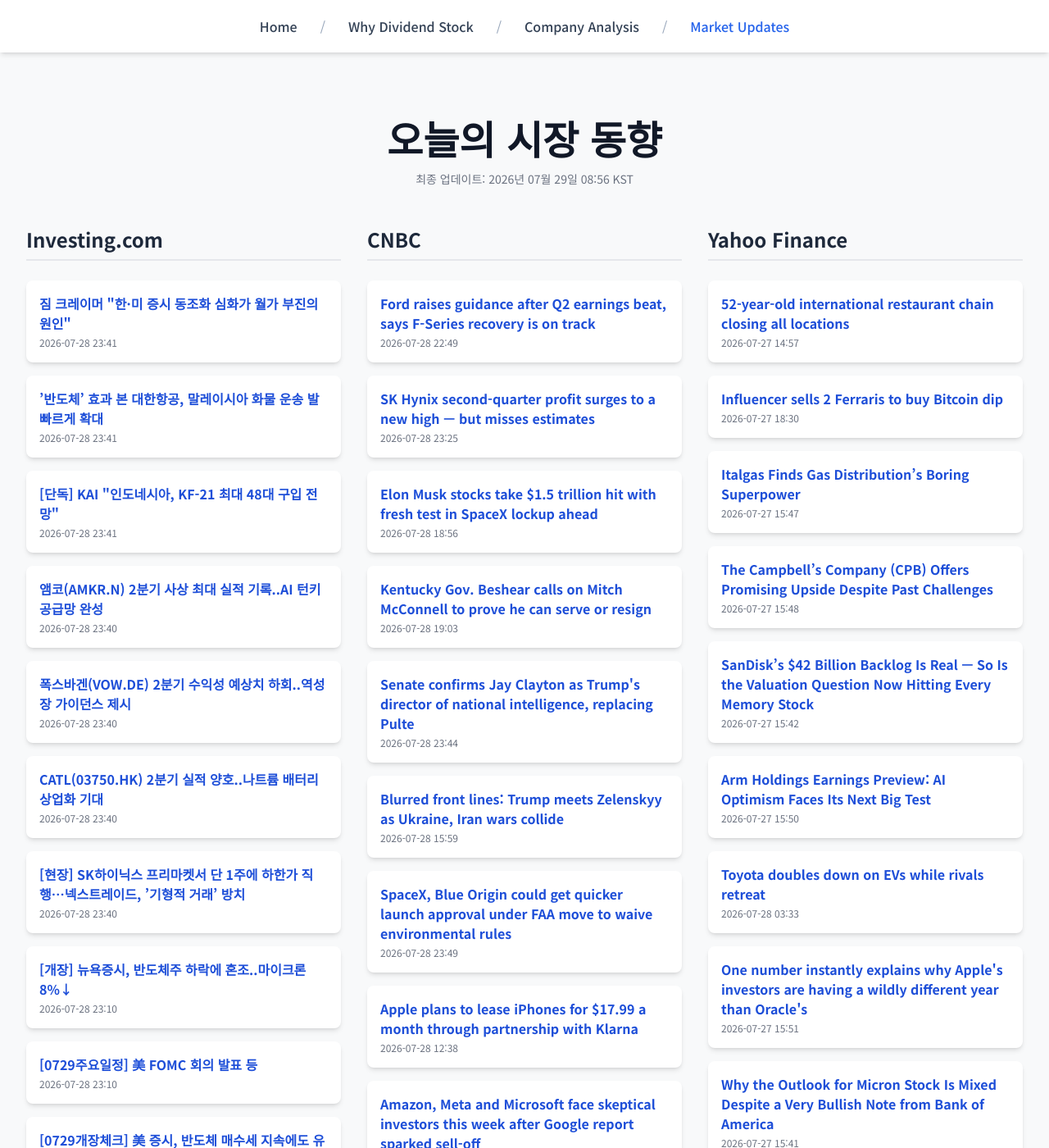
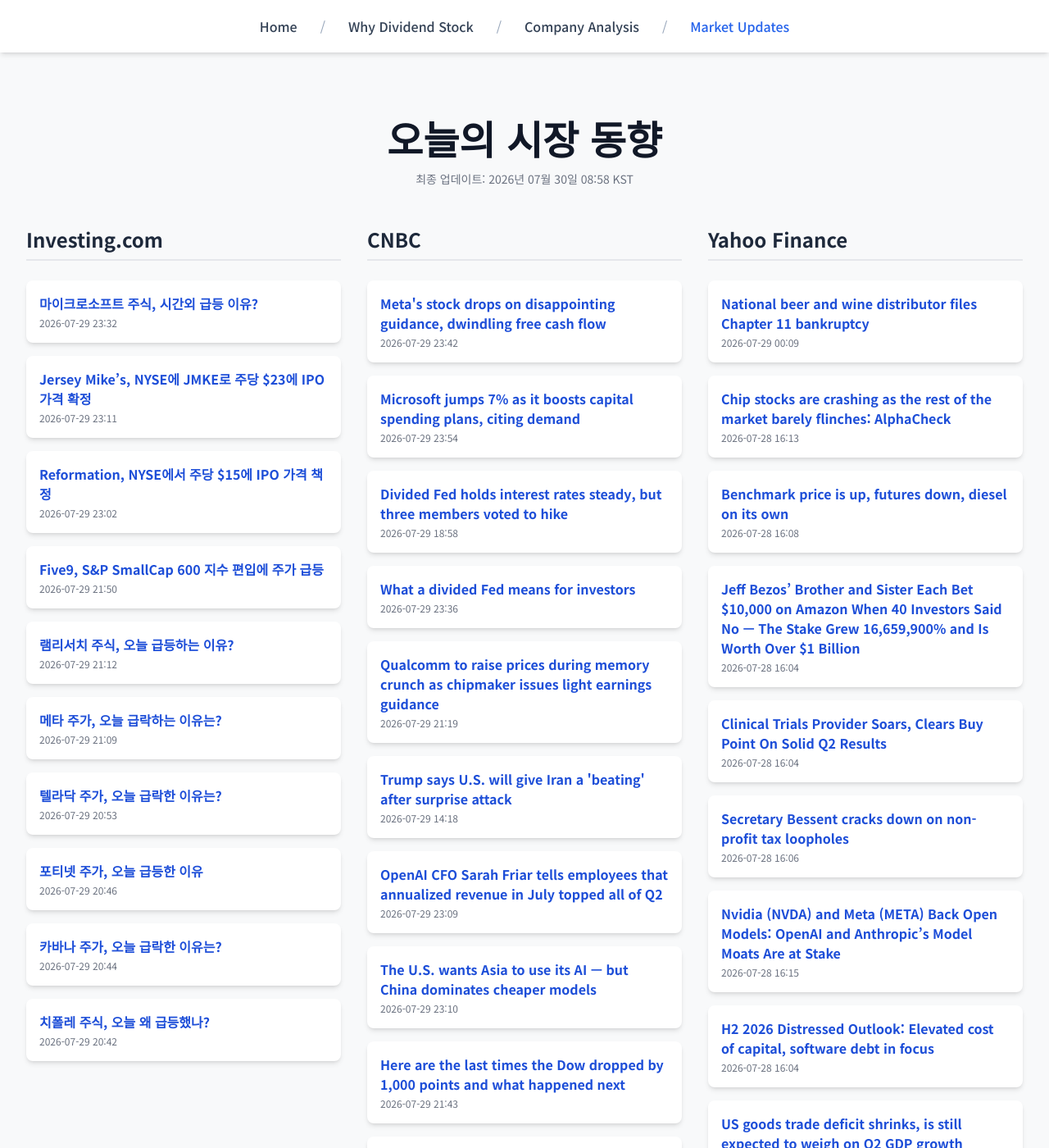
Before and after one commit to Kay-Hwang/my-company-analysis, a Jekyll site: the page built from market-updates.html, in a window 1280 px wide and 1400 px high. Shown: the whole window at 82% size. Built offline with Jekyll 4.4.1, drawn with Linux system fonts in a browser that asks for light colours; nearby versions of some CDN libraries; a script that is not in the unit is left out; some of the changed text lies outside the part shown.

Commit message:
Update daily data

```diff
--- a/_data/latest_data.json
+++ b/_data/latest_data.json
@@ -1,190 +1,190 @@
 {
-  "lastUpdated": "2026년 07월 29일 08:56 KST",
+  "lastUpdated": "2026년 07월 30일 08:58 KST",
   "news": {
     "investing": [
       {
-        "title": "짐 크레이머 \"한·미 증시 동조화 심화가 월가 부진의 원인\"",
-        "link": "https://kr.investing.com/news/stock-market-news/article-2033290",
-        "pubDate": "2026-07-28 23:41:03",
-        "summary": "짐 크레이머 \"한·미 증시 동조화 심화가 월가 부진의 원인\""
+        "title": "마이크로소프트 주식, 시간외 급등 이유?",
+        "link": "https://kr.investing.com/news/stock-market-news/article-93CH-2035807",
+        "pubDate": "2026-07-29 23:32:20",
+        "summary": "마이크로소프트 주식, 시간외 급등 이유?"
       },
       {
-        "title": "’반도체’ 효과 본 대한항공, 말레이시아 화물 운송 발 빠르게 확대",
-        "link": "https://kr.investing.com/news/stock-market-news/article-2033287",
-        "pubDate": "2026-07-28 23:41:02",
-        "summary": "’반도체’ 효과 본 대한항공, 말레이시아 화물 운송 발 빠르게 확대"
+        "title": "Jersey Mike’s, NYSE에 JMKE로 주당 $23에 IPO 가격 확정",
+        "link": "https://kr.investing.com/news/stock-market-news/article-432SI-2035806",
+        "pubDate": "2026-07-29 23:11:06",
+        "summary": "Jersey Mike’s, NYSE에 JMKE로 주당 $23에 IPO 가격 확정"
       },
       {
-        "title": "[단독] KAI \"인도네시아, KF-21 최대 48대 구입 전망\"",
-        "link": "https://kr.investing.com/news/stock-market-news/article-2033286",
-        "pubDate": "2026-07-28 23:41:02",
-        "summary": "[단독] KAI \"인도네시아, KF-21 최대 48대 구입 전망\""
+        "title": "Reformation, NYSE에서 주당 $15에 IPO 가격 책정",
+        "link": "https://kr.investing.com/news/stock-market-news/article-432SI-2035801",
+        "pubDate": "2026-07-29 23:02:05",
+        "summary": "Reformation, NYSE에서 주당 $15에 IPO 가격 책정"
       },
       {
-        "title": "앰코(AMKR.N) 2분기 사상 최대 실적 기록..AI 턴키 공급망 완성",
-        "link": "https://kr.investing.com/news/stock-market-news/article-2033284",
-        "pubDate": "2026-07-28 23:40:16",
-        "summary": "앰코(AMKR.N) 2분기 사상 최대 실적 기록..AI 턴키 공급망 완성"
+        "title": "Five9, S&P SmallCap 600 지수 편입에 주가 급등",
+        "link": "https://kr.investing.com/news/stock-market-news/article-93CH-2035682",
+        "pubDate": "2026-07-29 21:50:22",
+        "summary": "Five9, S&P SmallCap 600 지수 편입에 주가 급등"
       },
       {
-        "title": "폭스바겐(VOW.DE) 2분기 수익성 예상치 하회..역성장 가이던스 제시",
-        "link": "https://kr.investing.com/news/stock-market-news/article-2033283",
-        "pubDate": "2026-07-28 23:40:16",
-        "summary": "폭스바겐(VOW.DE) 2분기 수익성 예상치 하회..역성장 가이던스 제시"
+        "title": "램리서치 주식, 오늘 급등하는 이유?",
+        "link": "https://kr.investing.com/news/stock-market-news/article-93CH-2035599",
+        "pubDate": "2026-07-29 21:12:11",
+        "summary": "램리서치 주식, 오늘 급등하는 이유?"
       },
       {
-        "title": "CATL(03750.HK) 2분기 실적 양호..나트륨 배터리 상업화 기대",
-        "link": "https://kr.investing.com/news/stock-market-news/article-2033282",
-        "pubDate": "2026-07-28 23:40:16",
-        "summary": "CATL(03750.HK) 2분기 실적 양호..나트륨 배터리 상업화 기대"
+        "title": "메타 주가, 오늘 급락하는 이유는?",
+        "link": "https://kr.investing.com/news/stock-market-news/article-93CH-2035596",
+        "pubDate": "2026-07-29 21:09:52",
+        "summary": "메타 주가, 오늘 급락하는 이유는?"
       },
       {
-        "title": "[현장] SK하이닉스 프리마켓서 단 1주에 하한가 직행…넥스트레이드, ’기형적 거래’ 방치",
-        "link": "https://kr.investing.com/news/stock-market-news/article-2033281",
-        "pubDate": "2026-07-28 23:40:15",
-        "summary": "[현장] SK하이닉스 프리마켓서 단 1주에 하한가 직행…넥스트레이드, ’기형적 거래’ 방치"
+        "title": "텔라닥 주가, 오늘 급락한 이유는?",
+        "link": "https://kr.investing.com/news/stock-market-news/article-93CH-2035542",
+        "pubDate": "2026-07-29 20:53:01",
+        "summary": "텔라닥 주가, 오늘 급락한 이유는?"
       },
       {
-        "title": "[개장] 뉴욕증시, 반도체주 하락에 혼조..마이크론 8%↓",
-        "link": "https://kr.investing.com/news/stock-market-news/article-2033270",
-        "pubDate": "2026-07-28 23:10:16",
-        "summary": "[개장] 뉴욕증시, 반도체주 하락에 혼조..마이크론 8%↓"
+        "title": "포티넷 주가, 오늘 급등한 이유",
+        "link": "https://kr.investing.com/news/stock-market-news/article-93CH-2035521",
+        "pubDate": "2026-07-29 20:46:41",
+        "summary": "포티넷 주가, 오늘 급등한 이유"
       },
       {
-        "title": "[0729주요일정] 美 FOMC 회의 발표 등",
-        "link": "https://kr.investing.com/news/stock-market-news/article-2033269",
-        "pubDate": "2026-07-28 23:10:09",
-        "summary": "[0729주요일정] 美 FOMC 회의 발표 등"
+        "title": "카바나 주가, 오늘 급락한 이유는?",
+        "link": "https://kr.investing.com/news/stock-market-news/article-93CH-2035510",
+        "pubDate": "2026-07-29 20:44:19",
+        "summary": "카바나 주가, 오늘 급락한 이유는?"
       },
       {
-        "title": "[0729개장체크] 美 증시, 반도체 매수세 지속에도 유가·금리 급락에 혼조 마감",
-        "link": "https://kr.investing.com/news/stock-market-news/article-2033268",
-        "pubDate": "2026-07-28 23:10:09",
-        "summary": "[0729개장체크] 美 증시, 반도체 매수세 지속에도 유가·금리 급락에 혼조 마감"
+        "title": "치폴레 주식, 오늘 왜 급등했나?",
+        "link": "https://kr.investing.com/news/stock-market-news/article-93CH-2035501",
+        "pubDate": "2026-07-29 20:42:20",
+        "summary": "치폴레 주식, 오늘 왜 급등했나?"
       }
     ],
     "cnbc": [
       {
-        "title": "Ford raises guidance after Q2 earnings beat, says F-Series recovery is on track",
-        "link": "https://www.cnbc.com/2026/07/28/ford-motor-f-earnings-q2-2026.html",
-        "pubDate": "Tue, 28 Jul 2026 22:49:50 GMT",
-        "summary": "Ford cited operational improvements, resilient vehicle pricing and a high sales mix of profitable products for its performance and the improved guidance."
+        "title": "Meta's stock drops on disappointing guidance, dwindling free cash flow",
+        "link": "https://www.cnbc.com/2026/07/29/meta-q2-earnings-report-2026.html",
+        "pubDate": "Wed, 29 Jul 2026 23:42:17 GMT",
+        "summary": "Meta issued a weaker-than-expected revenue forecast and narrowed its capex range for the year."
       },
       {
-        "title": "SK Hynix second-quarter profit surges to a new high — but misses estimates",
-        "link": "https://www.cnbc.com/2026/07/29/sk-hynix-earnings-profit-revenue-hbm-memory.html",
-        "pubDate": "Tue, 28 Jul 2026 23:25:26 GMT",
-        "summary": "SK Hynix announced second quarter earnings on Wednesday, with profit reaching a record but still missing estimates. Revenue more than tripled year over year."
+        "title": "Microsoft jumps 7% as it boosts capital spending plans, citing demand",
+        "link": "https://www.cnbc.com/2026/07/29/microsoft-msft-q4-earnings-report-2026.html",
+        "pubDate": "Wed, 29 Jul 2026 23:54:22 GMT",
+        "summary": "Microsoft sees positive free cash flow for the new fiscal year as it changes accounting for data centers and office buildings."
       },
       {
-        "title": "Elon Musk stocks take $1.5 trillion hit with fresh test in SpaceX lockup ahead",
-        "link": "https://www.cnbc.com/2026/07/28/elon-musk-stocks-take-1point5-trillion-hit-with-fresh-test-in-spacex-lockup-ahead.html",
-        "pubDate": "Tue, 28 Jul 2026 18:56:34 GMT",
-        "summary": "It's been a rough month for Elon Musk, if there is such a thing for the world's richest man."
+        "title": "Divided Fed holds interest rates steady, but three members voted to hike",
+        "link": "https://www.cnbc.com/2026/07/29/fed-rate-decision-july-2026.html",
+        "pubDate": "Wed, 29 Jul 2026 18:58:16 GMT",
+        "summary": "Despite increasing support for a rate increase, the Federal Open Market Committee voted 9-3 to leave the federal funds rate in a range between 3.5% and 3.75%."
       },
       {
-        "title": "Kentucky Gov. Beshear calls on Mitch McConnell to prove he can serve or resign",
-        "link": "https://www.cnbc.com/2026/07/28/beshear-mcconnell-health-resign-senate-vacancy.html",
-        "pubDate": "Tue, 28 Jul 2026 19:03:40 GMT",
-        "summary": "McConnell’s prolonged absence could complicate the GOP’s narrow Senate majority and trigger an untested Kentucky vacancy process."
+        "title": "What a divided Fed means for investors",
+        "link": "https://www.cnbc.com/2026/07/29/fed-meeting-interest-rates-warsh-stocks-bonds.html",
+        "pubDate": "Wed, 29 Jul 2026 23:36:34 GMT",
+        "summary": "Wall Street has a clear takeaway from this week's Federal Reserve decision: A hike is likely on the horizon."
       },
       {
-        "title": "Senate confirms Jay Clayton as Trump's director of national intelligence, replacing Pulte",
-        "link": "https://www.cnbc.com/2026/07/28/jay-clayton-bill-pulte-senate-vote-trump-spy-chief.html",
-        "pubDate": "Tue, 28 Jul 2026 23:44:00 GMT",
-        "summary": "Bill Pulte had been serving for months as DNI after Tulsi Gabbard resigned the post."
+        "title": "Qualcomm to raise prices during memory crunch as chipmaker issues light earnings guidance",
+        "link": "https://www.cnbc.com/2026/07/29/qualcomm-qcom-earnings-report-q3-2026-.html",
+        "pubDate": "Wed, 29 Jul 2026 21:19:52 GMT",
+        "summary": "\"Cost went up, prices are going to go up,\" Qualcomm CEO Cristiano Amon said in an interview."
       },
       {
-        "title": "Blurred front lines: Trump meets Zelenskyy as Ukraine, Iran wars collide",
-        "link": "https://www.cnbc.com/2026/07/28/trump-zelenskyy-ukraine-russia-iran-war.html",
-        "pubDate": "Tue, 28 Jul 2026 15:59:04 GMT",
-        "summary": "Trump and Zelenskyy meet as the U.S war against Iran and Russia's full-scale invasion of Ukraine have threatened to overlap in recent days."
+        "title": "Trump says U.S. will give Iran a 'beating' after surprise attack",
+        "link": "https://www.cnbc.com/2026/07/29/us-iran-war-hormuz-centcom.html",
+        "pubDate": "Wed, 29 Jul 2026 14:18:42 GMT",
+        "summary": "Centcom in a post on X said that the attack originated from Iran, but all missiles were intercepted."
       },
       {
-        "title": "SpaceX, Blue Origin could get quicker launch approval under FAA move to waive environmental rules",
-        "link": "https://www.cnbc.com/2026/07/28/space-launches-faa-environmental-spacex-blue-origin-sean-duffy.html",
-        "pubDate": "Tue, 28 Jul 2026 23:49:14 GMT",
-        "summary": "\"America won the first Space Race, and we can do it again — but only if we get government red tape out of the way,\" Transportation Secretary Sean Duffy said."
+        "title": "OpenAI CFO Sarah Friar tells employees that annualized revenue in July topped all of Q2",
+        "link": "https://www.cnbc.com/2026/07/29/openai-cfo-sarah-friar-tells-employees-arr-in-july-topped-all-of-q2.html",
+        "pubDate": "Wed, 29 Jul 2026 23:09:42 GMT",
+        "summary": "OpenAI is trying to reassure employees that the business is healthy as competition emerges from Anthropic as well as a host of open-source players."
       },
       {
-        "title": "Apple plans to lease iPhones for $17.99 a month through partnership with Klarna",
-        "link": "https://www.cnbc.com/2026/07/28/apple-plans-to-lease-iphones-for-17point99-a-month-through-klarna-deal.html",
-        "pubDate": "Tue, 28 Jul 2026 12:38:50 GMT",
-        "summary": "Apple is announcing an iPhone lease option weeks after raising iPad and Mac prices due to the global memory shortage."
+        "title": "The U.S. wants Asia to use its AI — but China dominates cheaper models",
+        "link": "https://www.cnbc.com/2026/07/30/us-wants-asia-to-use-its-ai-but-china-dominates-cheaper-models.html",
+        "pubDate": "Wed, 29 Jul 2026 23:10:46 GMT",
+        "summary": "The world's largest continent is becoming the center of the artificial intelligence race between the U.S. and China."
       },
       {
-        "title": "Amazon, Meta and Microsoft face skeptical investors this week after Google report sparked sell-off",
-        "link": "https://www.cnbc.com/2026/07/28/hyperscalers-face-higher-capex-scrutiny-after-alphabet-report-panned.html",
-        "pubDate": "Tue, 28 Jul 2026 19:45:10 GMT",
-        "summary": "Alphabet's free cash flow has turned negative, and the company lifted its capital spending forecast. Slower-growing cloud rivals report this week."
+        "title": "Here are the last times the Dow dropped by 1,000 points and what happened next",
+        "link": "https://www.cnbc.com/2026/07/29/the-last-times-the-dow-fell-1000-points-and-what-happened-next.html",
+        "pubDate": "Wed, 29 Jul 2026 21:43:50 GMT",
+        "summary": "After the Dow falls by 1,000 points, the index typically is weak in the week that follows. The average then posts gains in the next month and three months."
       },
       {
-        "title": "U.S. Strategic Petroleum Reserve faces stress as emergency releases strain old infrastructure",
-        "link": "https://www.cnbc.com/2026/07/28/us-strategic-petroleum-reserve-spr-iran-oil-strait-hormuz.html",
-        "pubDate": "Tue, 28 Jul 2026 18:49:34 GMT",
-        "summary": "The reserve has an authorized storage capacity of 714 million barrels, according to the Department of Energy."
+        "title": "Jeffrey Gundlach says the bond market is telling Warsh the Fed has to start acting on inflation",
+        "link": "https://www.cnbc.com/2026/07/29/gundlach-says-the-bond-market-is-signaling-the-fed-has-to-act-on-inflation.html",
+        "pubDate": "Wed, 29 Jul 2026 22:20:18 GMT",
+        "summary": "Gundlach said the divergent moves across the Treasury curve showed investors' skepticism that the Fed will ultimately follow through."
       }
     ],
     "yahoo": [
       {
-        "title": "52-year-old international restaurant chain closing all locations",
-        "link": "https://finance.yahoo.com/small-business/articles/52-old-international-restaurant-chain-145707525.html",
-        "pubDate": "2026-07-27T14:57:07Z",
-        "summary": "52-year-old international restaurant chain closing all locations"
+        "title": "National beer and wine distributor files Chapter 11 bankruptcy",
+        "link": "https://finance.yahoo.com/small-business/articles/giant-wine-spirits-brand-files-170700174.html",
+        "pubDate": "2026-07-29T00:09:53Z",
+        "summary": "National beer and wine distributor files Chapter 11 bankruptcy"
       },
       {
-        "title": "Influencer sells 2 Ferraris to buy Bitcoin dip",
-        "link": "https://finance.yahoo.com/markets/crypto/articles/influencer-sells-2-ferraris-buy-183000659.html",
-        "pubDate": "2026-07-27T18:30:00Z",
-        "summary": "Influencer sells 2 Ferraris to buy Bitcoin dip"
+        "title": "Chip stocks are crashing as the rest of the market barely flinches: AlphaCheck",
+        "link": "https://finance.yahoo.com/markets/article/chip-stocks-are-crashing-as-the-rest-of-the-market-barely-flinches-alphacheck-161342600.html",
+        "pubDate": "2026-07-28T16:13:42Z",
+        "summary": "Chip stocks are crashing as the rest of the market barely flinches: AlphaCheck"
       },
       {
-        "title": "Italgas Finds Gas Distribution’s Boring Superpower",
-        "link": "https://finance.yahoo.com/energy/articles/italgas-finds-gas-distribution-boring-154706381.html",
-        "pubDate": "2026-07-27T15:47:06Z",
-        "summary": "Italgas Finds Gas Distribution’s Boring Superpower"
+        "title": "Benchmark price is up, futures down, diesel on its own",
+        "link": "https://finance.yahoo.com/energy/articles/benchmark-price-futures-down-diesel-160858604.html",
+        "pubDate": "2026-07-28T16:08:58Z",
+        "summary": "Benchmark price is up, futures down, diesel on its own"
       },
       {
-        "title": "The Campbell’s Company (CPB) Offers Promising Upside Despite Past Challenges",
-        "link": "https://finance.yahoo.com/markets/stocks/articles/campbell-company-cpb-offers-promising-154851072.html",
-        "pubDate": "2026-07-27T15:48:51Z",
-        "summary": "The Campbell’s Company (CPB) Offers Promising Upside Despite Past Challenges"
+        "title": "Jeff Bezos’ Brother and Sister Each Bet $10,000 on Amazon When 40 Investors Said No — The Stake Grew 16,659,900% and Is Worth Over $1 Billion",
+        "link": "https://finance.yahoo.com/markets/stocks/articles/jeff-bezos-brother-sister-bet-160457744.html",
+        "pubDate": "2026-07-28T16:04:57Z",
+        "summary": "Jeff Bezos’ Brother and Sister Each Bet $10,000 on Amazon When 40 Investors Said No — The Stake Grew 16,659,900% and Is Worth Over $1 Billion"
       },
       {
-        "title": "SanDisk’s $42 Billion Backlog Is Real — So Is the Valuation Question Now Hitting Every Memory Stock",
-        "link": "https://finance.yahoo.com/markets/stocks/articles/sandisk-42-billion-backlog-real-154253850.html",
-        "pubDate": "2026-07-27T15:42:53Z",
-        "summary": "SanDisk’s $42 Billion Backlog Is Real — So Is the Valuation Question Now Hitting Every Memory Stock"
+        "title": "Clinical Trials Provider Soars, Clears Buy Point On Solid Q2 Results",
+        "link": "https://www.investors.com/news/iqvia-iqv-stock-earnings-ai-tools/?src=A00220&yptr=yahoo",
+        "pubDate": "2026-07-28T16:04:28Z",
+        "summary": "Clinical Trials Provider Soars, Clears Buy Point On Solid Q2 Results"
       },
       {
-        "title": "Arm Holdings Earnings Preview: AI Optimism Faces Its Next Big Test",
-        "link": "https://finance.yahoo.com/technology/ai/articles/arm-holdings-earnings-preview-ai-155031081.html",
-        "pubDate": "2026-07-27T15:50:31Z",
-        "summary": "Arm Holdings Earnings Preview: AI Optimism Faces Its Next Big Test"
+        "title": "Secretary Bessent cracks down on non-profit tax loopholes",
+        "link": "https://finance.yahoo.com/economy/policy/articles/secretary-bessent-cracks-down-non-160600716.html",
+        "pubDate": "2026-07-28T16:06:00Z",
+        "summary": "Secretary Bessent cracks down on non-profit tax loopholes"
       },
       {
-        "title": "Toyota doubles down on EVs while rivals retreat",
-        "link": "https://finance.yahoo.com/technology/articles/toyota-doubles-down-evs-while-033300077.html",
-        "pubDate": "2026-07-28T03:33:00Z",
-        "summary": "Toyota doubles down on EVs while rivals retreat"
+        "title": "Nvidia (NVDA) and Meta (META) Back Open Models: OpenAI and Anthropic’s Model Moats Are at Stake",
+        "link": "https://finance.yahoo.com/technology/ai/articles/nvidia-nvda-meta-meta-back-161552513.html",
+        "pubDate": "2026-07-28T16:15:52Z",
+        "summary": "Nvidia (NVDA) and Meta (META) Back Open Models: OpenAI and Anthropic’s Model Moats Are at Stake"
       },
       {
-        "title": "One number instantly explains why Apple's investors are having a wildly different year than Oracle's",
-        "link": "https://finance.yahoo.com/markets/article/one-number-instantly-explains-why-apples-investors-are-having-a-wildly-different-year-than-oracles-155100388.html",
-        "pubDate": "2026-07-27T15:51:00Z",
-        "summary": "One number instantly explains why Apple's investors are having a wildly different year than Oracle's"
+        "title": "H2 2026 Distressed Outlook: Elevated cost of capital, software debt in focus",
+        "link": "https://finance.yahoo.com/markets/stocks/articles/h2-2026-distressed-outlook-elevated-160408643.html",
+        "pubDate": "2026-07-28T16:04:08Z",
+        "summary": "H2 2026 Distressed Outlook: Elevated cost of capital, software debt in focus"
       },
       {
-        "title": "Why the Outlook for Micron Stock Is Mixed Despite a Very Bullish Note from Bank of America",
-        "link": "https://finance.yahoo.com/markets/stocks/articles/why-outlook-micron-stock-mixed-154119042.html",
-        "pubDate": "2026-07-27T15:41:19Z",
-        "summary": "Why the Outlook for Micron Stock Is Mixed Despite a Very Bullish Note from Bank of America"
+        "title": "US goods trade deficit shrinks, is still expected to weigh on Q2 GDP growth",
+        "link": "https://finance.yahoo.com/economy/policy/articles/us-goods-trade-deficit-contracts-125003300.html",
+        "pubDate": "2026-07-28T16:19:24Z",
+        "summary": "US goods trade deficit shrinks, is still expected to weigh on Q2 GDP growth"
       },
       {
-        "title": "Ford, General Motors Upgraded On Profit, Cash Flow Outlooks. One Eyes A Buy Point.",
-        "link": "https://www.investors.com/news/ford-general-motors-electric-vehicles-evs-auto-industry/?src=A00220&yptr=yahoo",
-        "pubDate": "2026-07-27T15:53:33Z",
-        "summary": "Ford, General Motors Upgraded On Profit, Cash Flow Outlooks. One Eyes A Buy Point."
+        "title": "IRS will automatically wipe late-filing penalties up to 25% for taxpayers with a 3-year clean record",
+        "link": "https://finance.yahoo.com/economy/policy/articles/irs-automatically-wipe-filing-penalties-160000158.html",
+        "pubDate": "2026-07-28T16:00:00Z",
+        "summary": "IRS will automatically wipe late-filing penalties up to 25% for taxpayers with a 3-year clean record"
       }
     ]
   }
```
